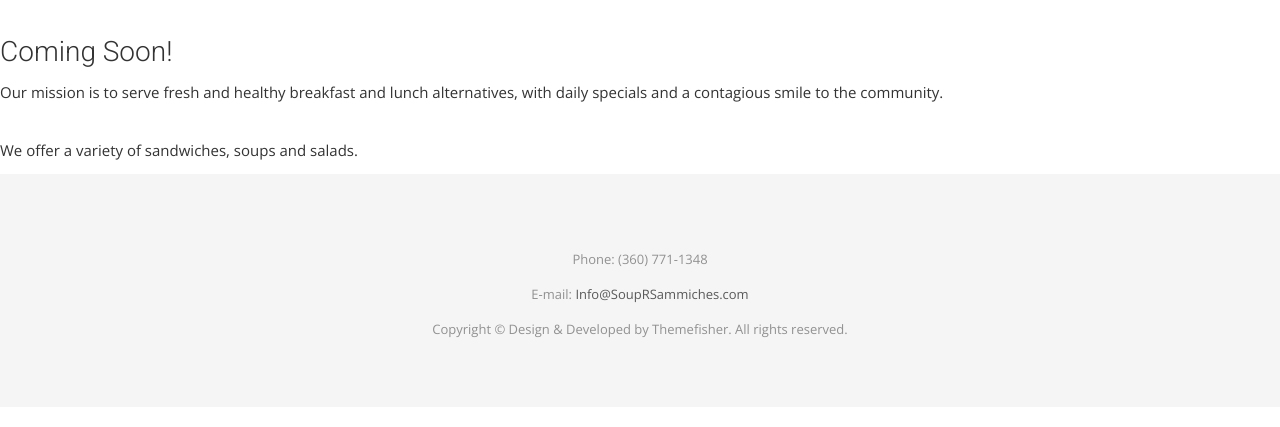
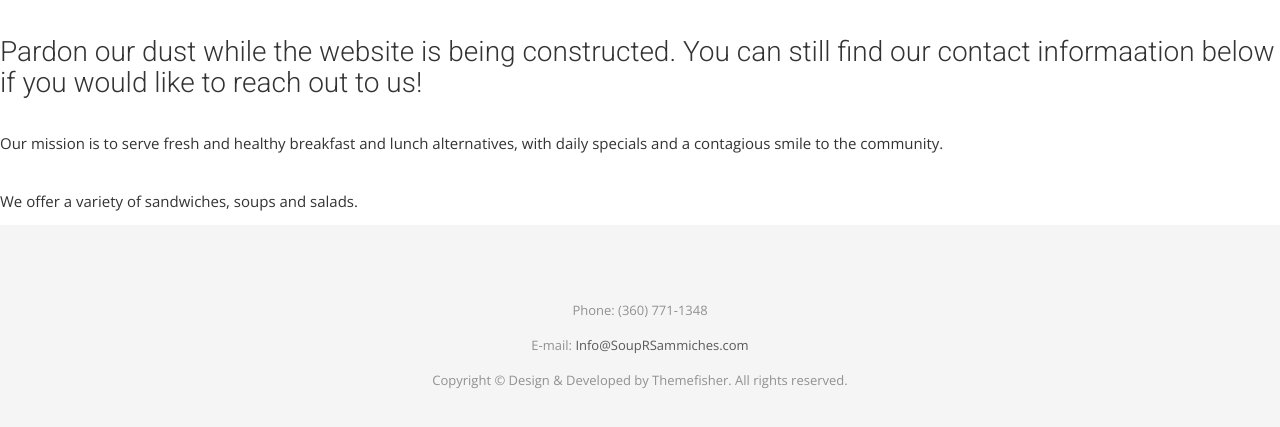
Before and after one commit to lisabahadar/lisabahadar.github.io, a plain HTML site: page index.html in a window 1280 px wide. Shown: the part 73-500 px from the top of the page. Drawn offline with nearby package versions, Linux system fonts and the light colour scheme; a web font is replaced by a local one.

Commit message:
Update index.html

```diff
--- a/index.html
+++ b/index.html
@@ -66,8 +66,8 @@
       </div>
     </header>
 
-  	<h3>Coming Soon!</h3>
-
+  	<h3>Pardon our dust while the website is being constructed. You can still find our contact informaation below if you would like to reach out to us!</h3>
+	  <br />
 	  <p>Our mission is to serve fresh and healthy breakfast and lunch alternatives, with daily specials and a contagious smile to the community.</p>
 	  <br />
 	  <p>We offer a variety of sandwiches, soups and salads.</p>
```
